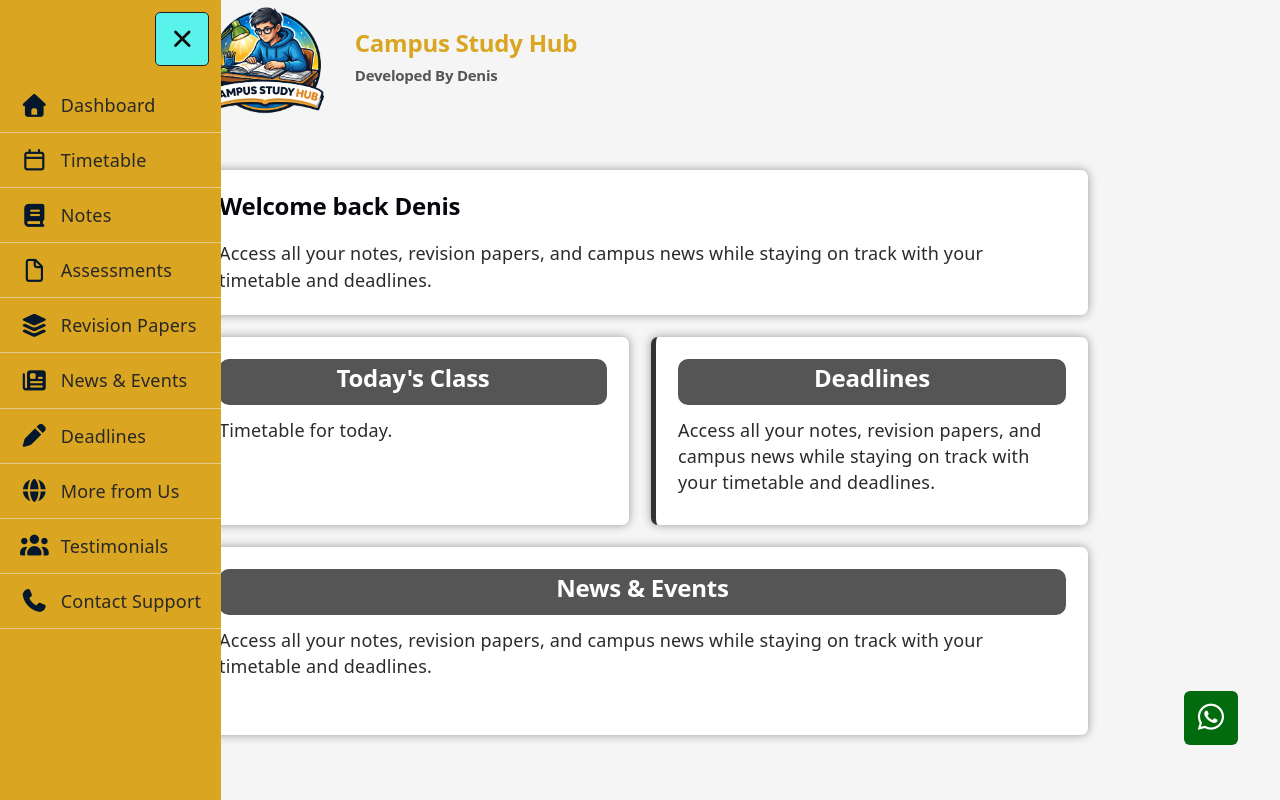
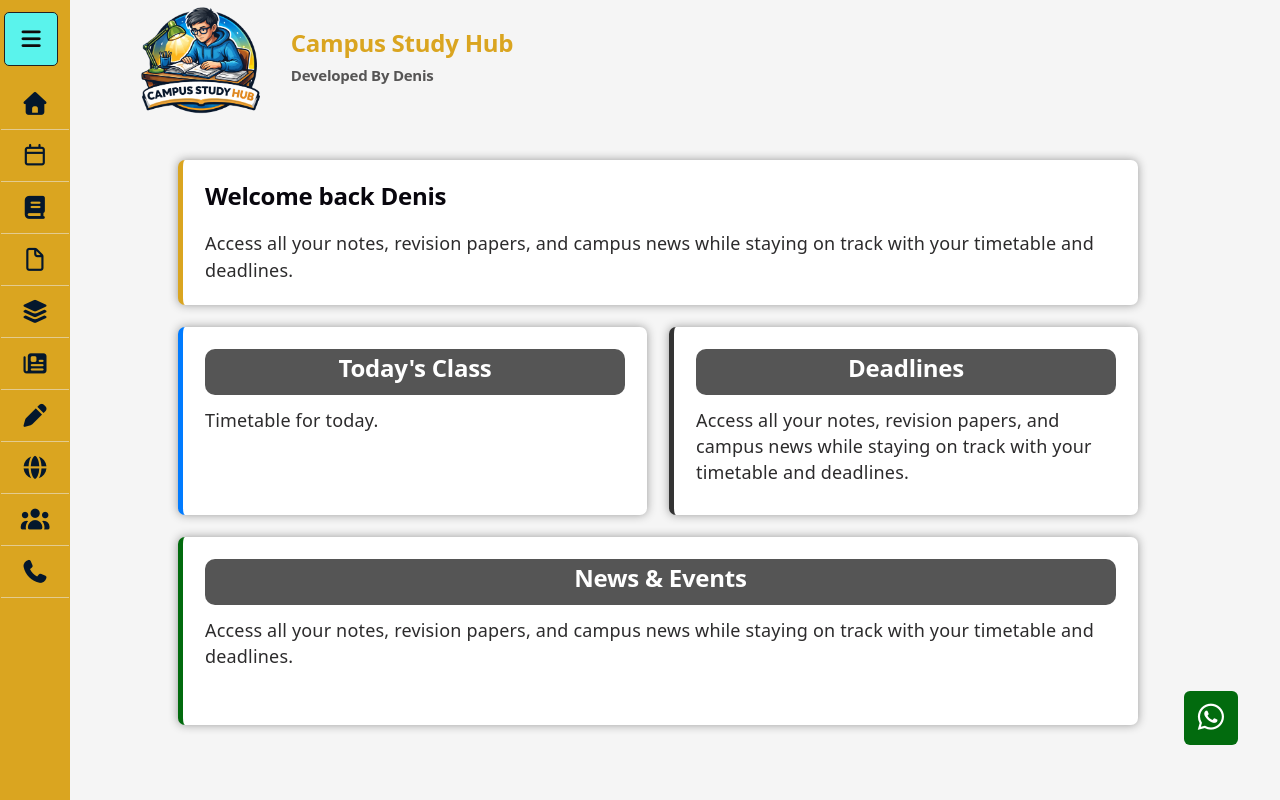
Before and after one commit to denisondeyo7-svg/CampusStudyHub2, a React (Vite) app in the folder CampusstudyHub/: page / in a window 1280 px wide. Built offline with nearby package versions, Linux system fonts and the light colour scheme.

Commit message:
save changes

```diff
--- a/CampusstudyHub/package.json
+++ b/CampusstudyHub/package.json
@@ -13,7 +13,8 @@
     "@fortawesome/fontawesome-free": "^7.3.1",
     "@fortawesome/react-fontawesome": "^3.5.0",
     "react": "^19.2.8",
-    "react-dom": "^19.2.8"
+    "react-dom": "^19.2.8",
+    "react-router-dom": "^7.18.4"
   },
   "devDependencies": {
     "@eslint/js": "^10.0.1",
--- a/CampusstudyHub/src/App.css
+++ b/CampusstudyHub/src/App.css
@@ -43,10 +43,11 @@ body{
 header{
   position: relative;
   top: 2rem;
-  max-width: 70%;
+  max-width: 80%;
   width: 100%;
   display: flex;
   align-items: center;
+  justify-content: flex-start;
   align-self: center;
   gap: 22px;
   height: 5rem;
@@ -126,6 +127,9 @@ header{
 
 
 
+
+
+
 .landingpage{
   background: whitesmoke;
   display: flex;
@@ -143,22 +147,27 @@ header{
   display: flex;
   gap: 22px;
   flex-direction: column;
-  max-width: 70%;
+  max-width: 75%;
   width: 100%;
   height: auto;
-  padding: 10px;
+  padding-left: 2rem;
 }
 
 .cards-container{
+
   width: 100%;
   display: flex;
+  align-self: center;
   align-items: center;
   flex-wrap: wrap;
   gap: 22px;
   align-items: center;
   height: auto;
+
+
 }
 .welcome-card{
+  width: auto;
   display: flex;
   flex-direction: column;
   gap: 12px;
@@ -179,7 +188,8 @@ header{
   background: #fff;
   border-left: 5px solid #007bff;
   border-radius: 7px;
-  width: 18rem;
+  width: 20rem;
+
 }
 
 .cards-container .card:nth-child(1){
--- a/CampusstudyHub/src/Sidebar.jsx
+++ b/CampusstudyHub/src/Sidebar.jsx
@@ -2,7 +2,7 @@ import { useState } from "react"
 
 function Navbar(){
 
-    const[isCollapsed ,setisCollpsed] =useState(false);
+    const[isCollapsed ,setisCollpsed] =useState(true);
 
     return(
         <div className={`sidebar ${isCollapsed ? "collapsed" : ""}`}>
```
Also changed, not shown: 1 other file (tests, documents, lock files or other folders).
